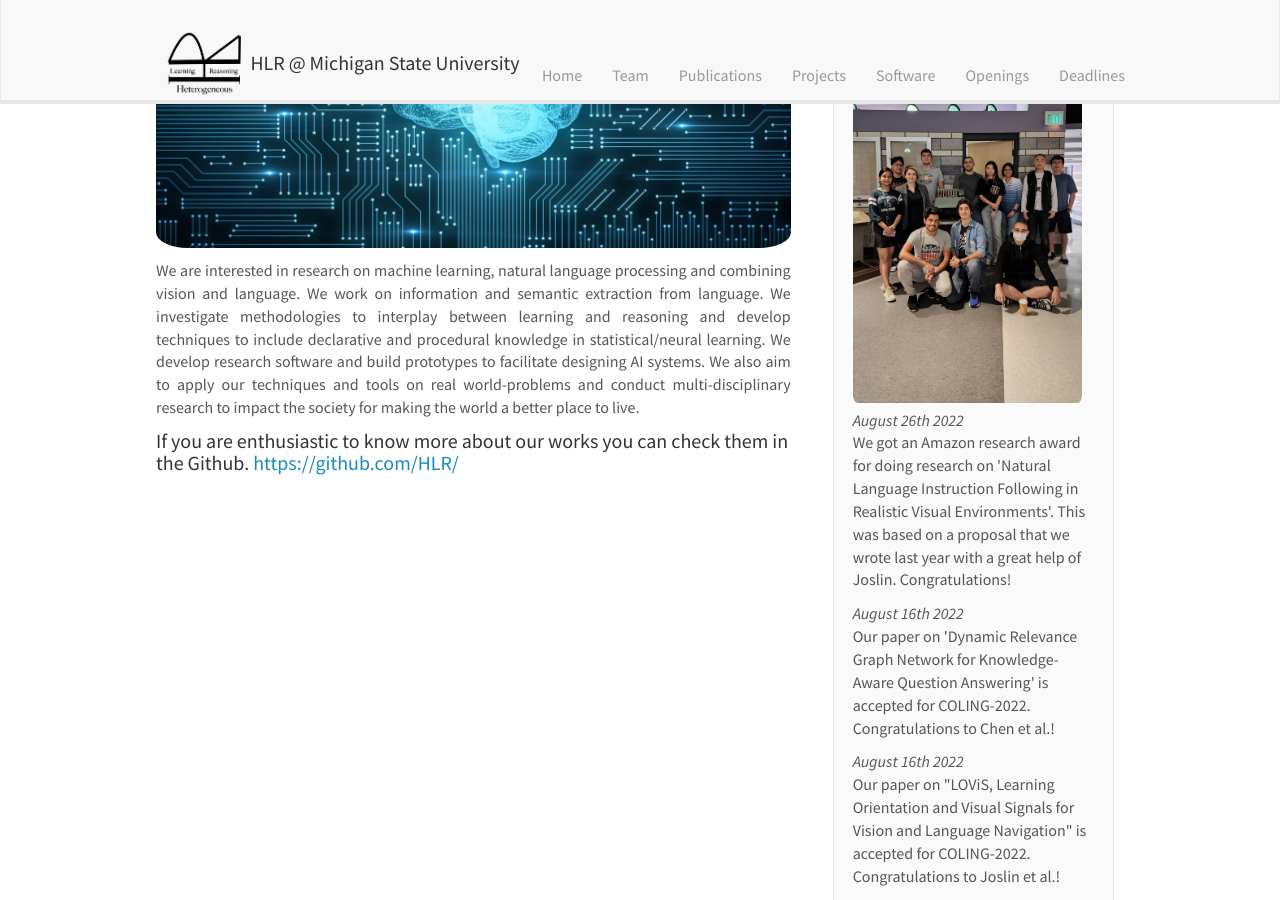
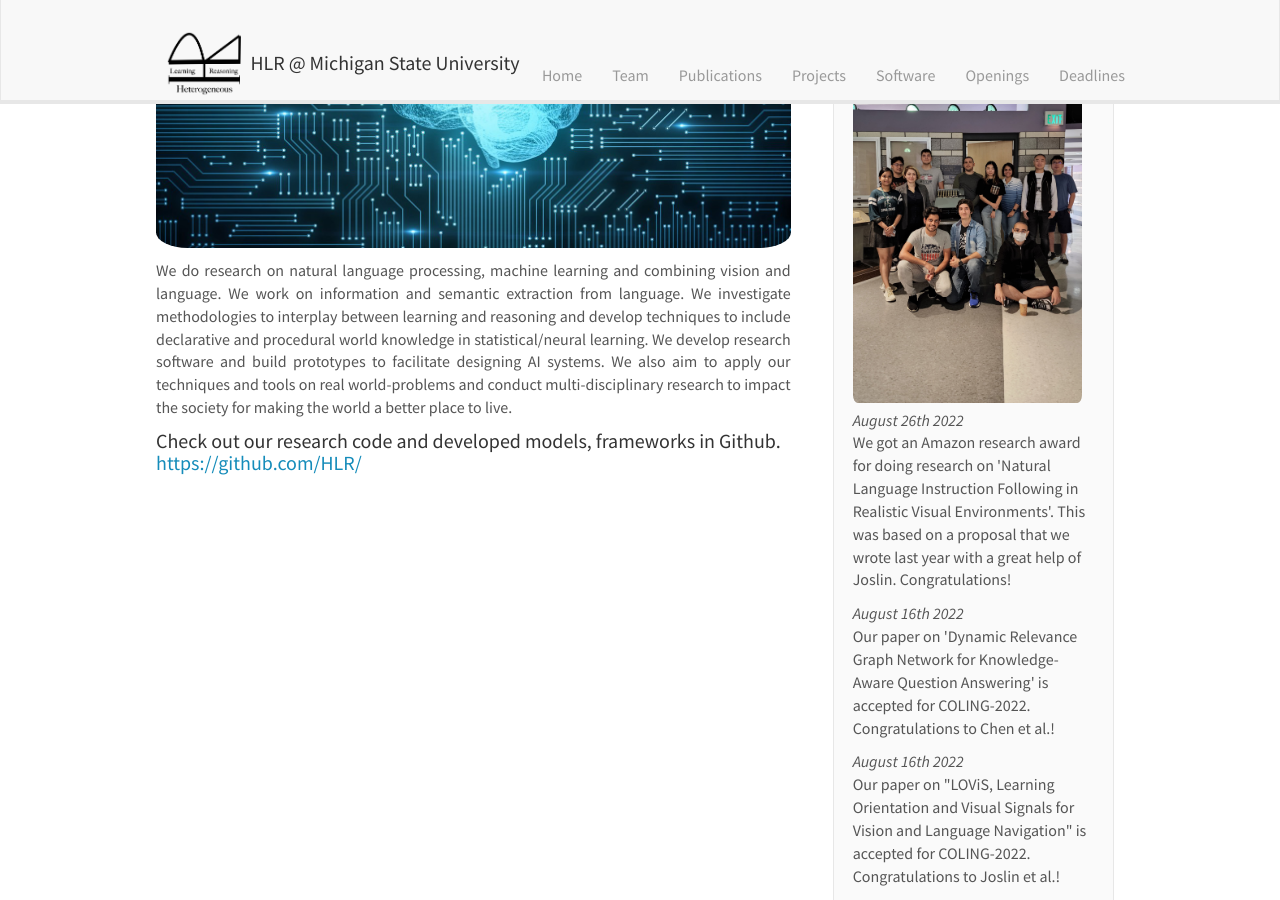
Before and after one commit to HLR/HLR.github.io, a Jekyll site: the page built from _pages/home.md, in a window 1280 px wide and 900 px high, scrolled down 307 px. Built offline with Jekyll 4.4.1, drawn with Linux system fonts in a browser that asks for light colours; nearby versions of some CDN libraries.

Commit message:
main page text minor modification

```diff
--- a/_pages/home.md
+++ b/_pages/home.md
@@ -10,6 +10,6 @@ permalink: /
 
 <img src="{{ site.url }}{{ site.baseurl }}/images/picpic/AI_web.jpg" width="100%">
 
-We are interested in research on machine learning, natural language processing and combining vision and language. We work on  information and semantic extraction from language. We investigate methodologies to interplay between learning and reasoning and develop techniques to include declarative and procedural knowledge in statistical/neural learning. We develop research software and build prototypes to facilitate designing AI systems. We also aim to apply our techniques and tools on real world-problems and conduct multi-disciplinary research to impact the society for making the world a better place to live.
+We do research on natural language processing, machine learning and combining vision and language. We work on information and semantic extraction from language. We investigate methodologies to interplay between learning and reasoning and develop techniques to include declarative and procedural world knowledge in statistical/neural learning. We develop research software and build prototypes to facilitate designing AI systems. We also aim to apply our techniques and tools on real world-problems and conduct multi-disciplinary research to impact the society for making the world a better place to live.
 
-#### If you are enthusiastic to know more about our works you can check them in the Github. <a href="https://github.com/HLR/">https://github.com/HLR/<a/>
+#### Check out our research code and developed models, frameworks in Github. <a href="https://github.com/HLR/">https://github.com/HLR/<a/>
```
Also changed, not shown: 4 other files.
